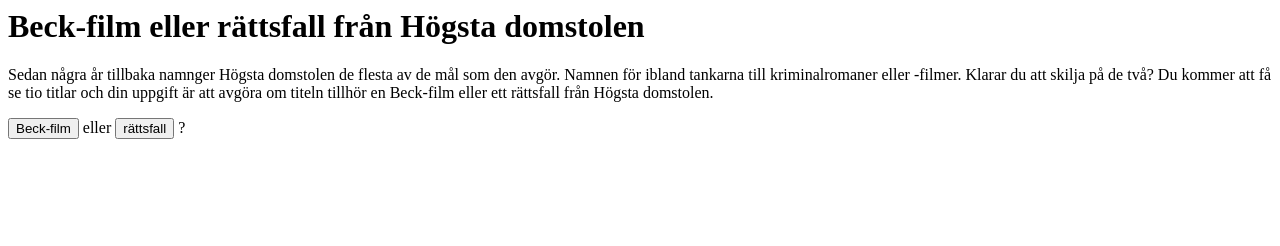
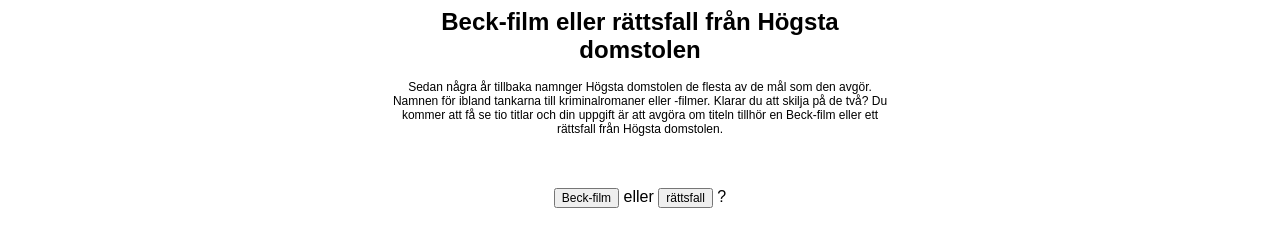
Before and after one commit to belteshassar/hd-eller-beck, a plain HTML site: page index.html in a window 1280 px wide. Drawn offline with Linux system fonts and the light colour scheme; no server answers.

Commit message:
Basic styling

```diff
--- a/index.html
+++ b/index.html
@@ -1,3 +1,31 @@
+<style>
+#game {
+  max-width: 500px;
+  text-align: center;
+  margin: auto;
+}
+h1 {
+  font: 24px sans-serif;
+  font-weight: bold;
+}
+p {
+  font: 12px sans-serif;
+}
+button {
+  font: 12px sans-serif;
+}
+#quiz {
+  padding-top: 20px;
+  font: 20px sans-serif;
+}
+#alternatives {
+  padding-top: 20px;
+  padding-bottom: 20px;
+  font: 16px sans-serif;
+}
+
+</style>
+<div id="game">
   <div id="rules">
       <h1>Beck-film eller rättsfall från Högsta domstolen</h1>
       <p>Sedan några år tillbaka namnger Högsta domstolen de flesta av de mål som den avgör.
@@ -13,6 +41,7 @@
     <div id="link"></div>
   </div>
   <div id="cRetry"></div>
+</div>
 
 <script>
 
@@ -58,8 +87,8 @@ const hdQuery = `SELECT ?title ?nja (YEAR(?date) AS ?year) ?url WHERE {
   OPTIONAL {?item wdt:P953 ?url.}
 }`;
 
-const correctMessage = 'Grattis, du svarade rätt.';
-const wrongMessage = 'Tyvärr, du svarade fel.';
+const correctMessage = '<p>Grattis, du svarade rätt.</p>';
+const wrongMessage = '<p>Tyvärr, du svarade fel.</p>';
 
 const quizContainer = document.getElementById('quiz');
 const resultsContainer = document.getElementById('results');
@@ -87,7 +116,7 @@ function showQuestion(){
                       en film av ${selected['regiLabel']['value']}
                       från ${selected['year']['value']}
                       med ${selected['beckLabel']['value']} i rollen som Martin Beck.`;
-    const titleLink = `<a href="${selected['article']['value']}">Läs mer</a> på Wikipedia.`;
+    const titleLink = `<p><a href="${selected['article']['value']}">Läs mer</a> på Wikipedia.</p>`;
     hdEvent = () => displayWrongMessage(titleInfo, titleLink);
     beckEvent = () => displayCorrectMessage(titleInfo, titleLink);
     quizContainer.innerHTML = buildQuestion(selected['cleanTitle']);
```
Lines whose indentation alone changed are shown as unchanged.
